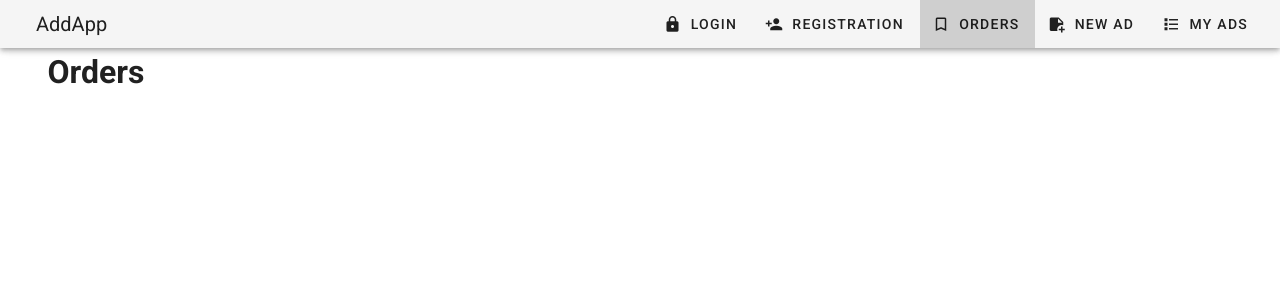
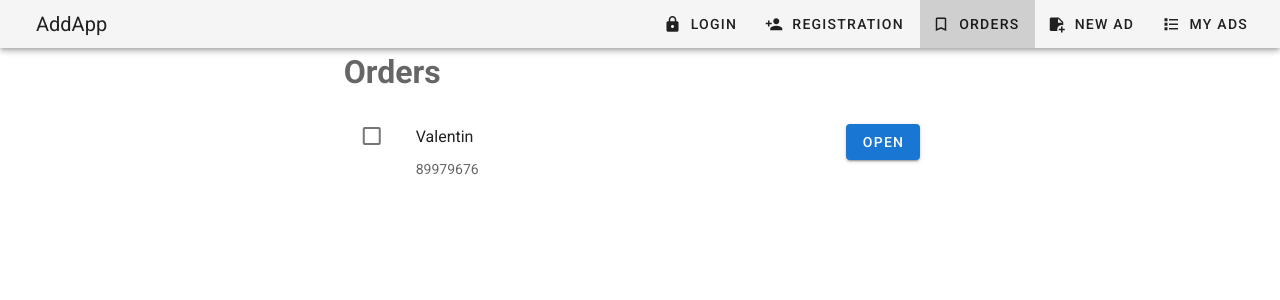
Before and after one commit to ValentinAlekhin/vue-course, a Vue app: page /orders in a window 1280 px wide. Shown: the top 300 px of the page. Built offline with nearby package versions, Linux system fonts and the light colour scheme.

Commit message:
Add Orders page

```diff
--- a/src/views/Orders.vue
+++ b/src/views/Orders.vue
@@ -1,8 +1,29 @@
 <template>
   <v-container>
     <v-layout row>
-      <v-flex xs12>
-        <h1>Orders</h1>
+      <v-flex xs12 md6 offset-sm-3>
+        <h1 class="text--secondary mb-3">Orders</h1>
+        <v-list flat subheader three-line>
+          <v-list-item v-for="order in orders" :key="order.id">
+            <v-list-item-action>
+              <v-checkbox
+                @click="markDone(order)"
+                :input-value="order.done"
+                color="success"
+              />
+            </v-list-item-action>
+
+            <v-list-item-content>
+              <v-list-item-title>{{ order.name }}</v-list-item-title>
+              <v-list-item-subtitle>
+                {{ order.phone }}
+              </v-list-item-subtitle>
+            </v-list-item-content>
+            <v-list-item-action>
+              <v-btn class="primary" :to="'/ad/' + order.adId">Open</v-btn>
+            </v-list-item-action>
+          </v-list-item>
+        </v-list>
       </v-flex>
     </v-layout>
   </v-container>
@@ -10,6 +31,22 @@
 
 <script>
 export default {
-  data: () => ({}),
+  data: () => ({
+    orders: [
+      {
+        id: 888,
+        name: 'Valentin',
+        phone: 89979676,
+        adId: 6243775,
+        done: false,
+      },
+    ],
+  }),
+
+  methods: {
+    markDone(order) {
+      order.done = true
+    },
+  },
 }
 </script>
```
